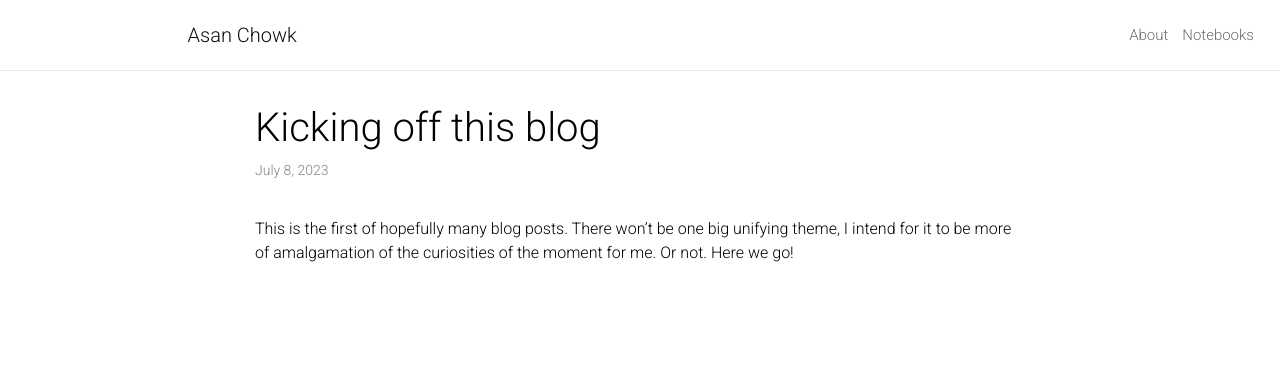
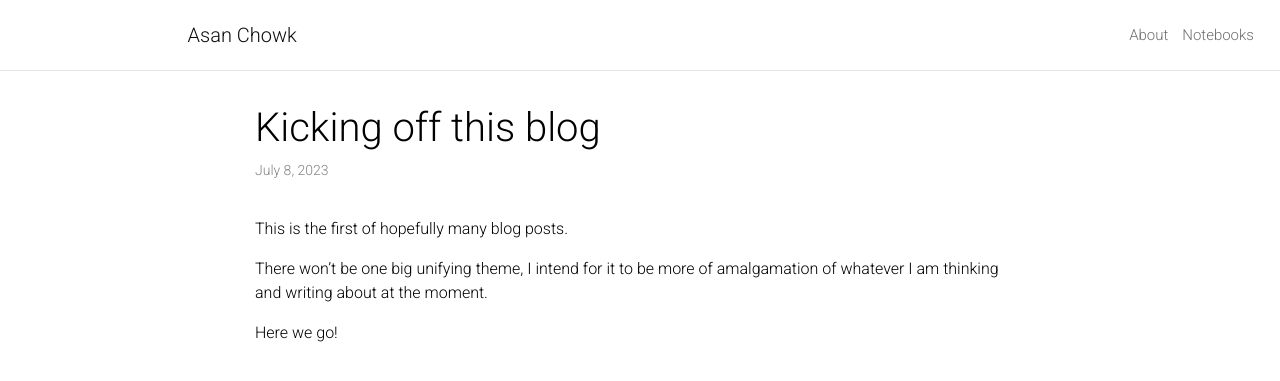
Before and after one commit to bsuwal/bsuwal.github.io, a Jekyll site: the page built from _posts/2023-07-8-first-post.md, in a window 1280 px wide. Shown: the top 381 px of the page. Built offline with Jekyll 4.4.1, drawn with Linux system fonts in a browser that asks for light colours; a style sheet for code colours, icons or effects is not loaded.

Commit message:
little updates

```diff
--- a/_posts/2023-07-8-first-post.md
+++ b/_posts/2023-07-8-first-post.md
@@ -6,4 +6,8 @@ date: 2023-07-08
 permalink: /kickoff.html
 tags:
 ---
-This is the first of hopefully many blog posts. There won't be one big unifying theme, I intend for it to be more of amalgamation of the curiosities of the moment for me. Or not. Here we go!
+This is the first of hopefully many blog posts.
+
+There won't be one big unifying theme, I intend for it to be more of amalgamation of whatever I am thinking and writing about at the moment.
+
+Here we go!
```
Also changed, not shown: _pages/about.md (+3 -1 lines), _posts/2024-09-18-stationary.md (+1 -1 lines).
